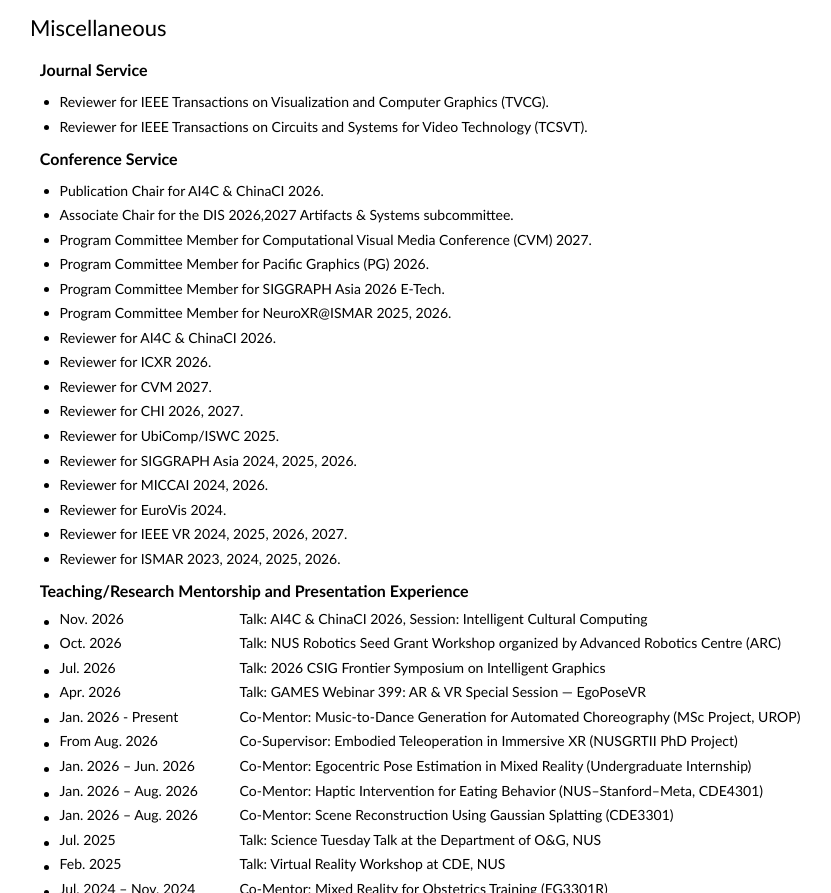
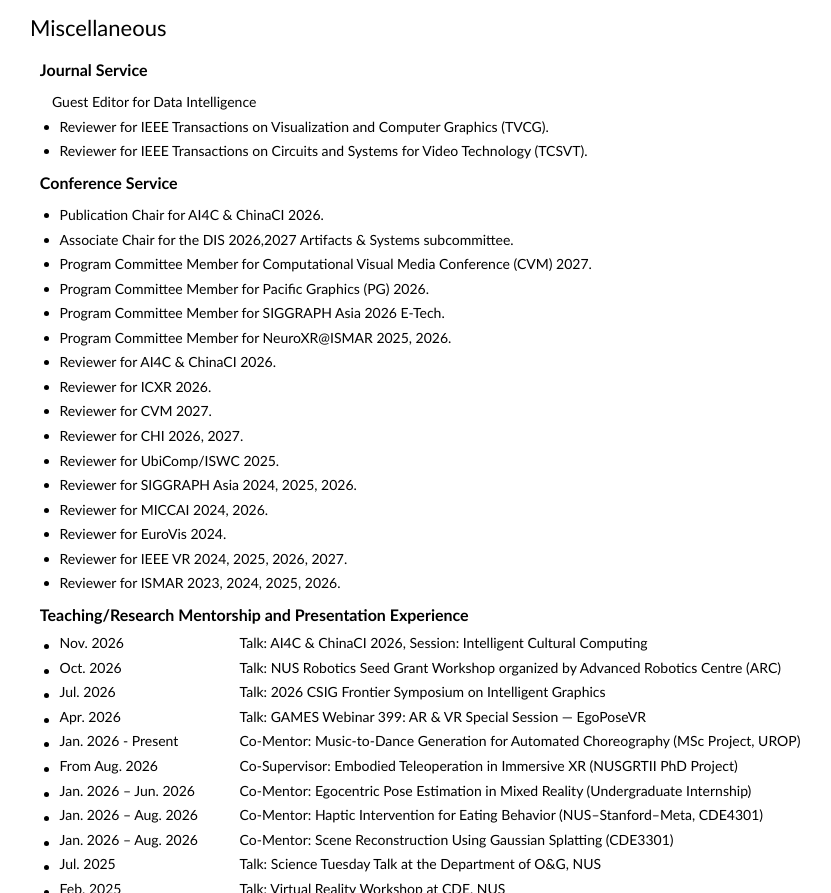
Before and after one commit to AplusX/AplusX.github.io, a plain HTML site: page index.html in a window 1280 px wide. Shown: the part 2581-3474 px from the top of the page, without its empty margins (230-1061 px from the left). Drawn offline with Linux system fonts and the light colour scheme.

Commit message:
guesteditor

```diff
--- a/index.html
+++ b/index.html
@@ -286,6 +286,7 @@
 		    <td width="100%" valign="center">
           <subheading><b>Journal Service</b></subheading>
               <ul style="height: auto;">
+           </li> Guest Editor for Data Intelligence </li>
            <li>Reviewer for IEEE Transactions on Visualization and Computer Graphics (TVCG).</li>
            <li>Reviewer for IEEE Transactions on Circuits and Systems for Video Technology (TCSVT).</li>
               </ul>
```
